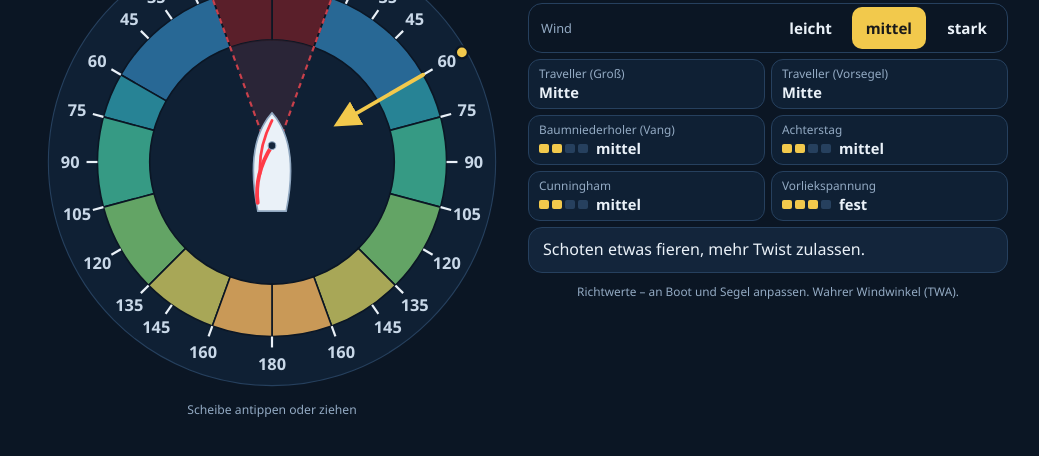
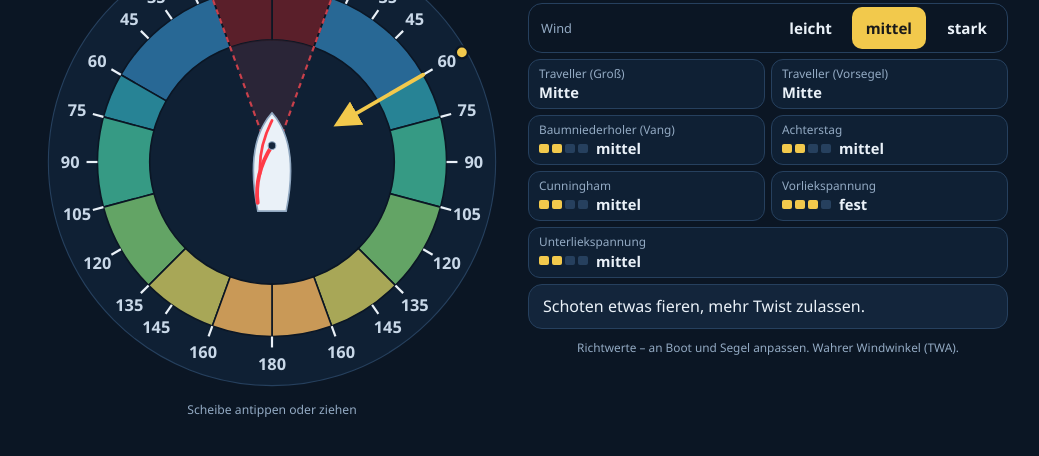
Before and after one commit to trimarinus/trimdisk, a plain HTML site: page index.html in a window 1280 px wide. Shown: the part 132-588 px from the top of the page, without its empty margins (120-1159 px from the left). Drawn offline with Linux system fonts and the light colour scheme.

Commit message:
Add files via upload

```diff
--- a/index.html
+++ b/index.html
@@ -29,7 +29,7 @@ h1{font-size:1.1rem;line-height:1.2;margin:0;font-weight:700;letter-spacing:.01e
   padding:0 14px;min-width:46px;min-height:40px;cursor:pointer}
 .langs button[aria-pressed="true"]{background:var(--wind);color:#1a1a1a}
 
-#disc{display:block;width:min(100%,max(260px,calc(100vh - 380px)));width:min(100%,max(260px,calc(100svh - 380px)));height:auto;margin:0 auto;touch-action:none;cursor:pointer}
+#disc{display:block;width:min(100%,max(240px,calc(100vh - 430px)));width:min(100%,max(240px,calc(100svh - 430px)));height:auto;margin:0 auto;touch-action:none;cursor:pointer}
 .hint{color:var(--mute);font-size:.76rem;line-height:1.3;text-align:center;margin:0 0 6px}
 .hint.off{visibility:hidden}
 
@@ -136,7 +136,7 @@ de:{
  title:"Trimmscheibe – Winziges Boot", hint:"Scheibe antippen oder ziehen",
  off:"✓ Offline verfügbar", wind:"Wind von", stbd:"Steuerbord", port:"Backbord", boom:"Baumwinkel ca.", none:"Segel killen",
  foot:"Richtwerte – an Boot und Segel anpassen. Wahrer Windwinkel (TWA).",
- cu:"Cunningham", vg:"Baumniederholer (Vang)", bs:"Achterstag", lt:"Vorliekspannung", lv:["lose","leicht","mittel","fest","sehr fest"], tv:"Traveller (Groß)", tw:["Luv","Mitte","Lee"], tn:"Schot regelt", kv:"Traveller (Vorsegel)", kw:["vorn","Mitte","achtern"], kb:"ausgebaumt", wl:"Wind", wv:["leicht","mittel","stark"],
+ cu:"Cunningham", vg:"Baumniederholer (Vang)", bs:"Achterstag", lt:"Vorliekspannung", ul:"Unterliekspannung", lv:["lose","leicht","mittel","fest","sehr fest"], tv:"Traveller (Groß)", tw:["Luv","Mitte","Lee"], tn:"Schot regelt", kv:"Traveller (Vorsegel)", kw:["vorn","Mitte","achtern"], kb:"ausgebaumt", wl:"Wind", wv:["leicht","mittel","stark"],
  nogo:"No-Go-Zone (unter 20°)", z1:"Am Wind", z2:"Hoher Halbwind", z3:"Halbwind", z4:"Raumwind", z5:"Raumschots", z6:"Vorwind",
  t_nogo:"Segel killen, kein Vortrieb. Mindestens auf 20° abfallen.",
  t_z1:"Schoten dicht, Großbaum nahe mittschiffs. Fock dicht. Windfäden am Achterliek sollen gerade nach achtern wehen.",
@@ -149,7 +149,7 @@ hr:{
  title:"Trim-disk – Malešan brod", hint:"Dodirni ili povuci disk",
  off:"✓ Radi bez interneta", wind:"Vjetar s", stbd:"desnog boka", port:"lijevog boka", boom:"Kut boma oko", none:"jedra lepršaju",
  foot:"Orijentacijske vrijednosti – prilagodi brodu i jedrima. Pravi kut vjetra (TWA).",
- cu:"Cunningham", vg:"Vang", bs:"Krmeni štraj", lt:"Zategnutost prednjeg poruba", lv:["opušteno","lagano","srednje","čvrsto","vrlo čvrsto"], tv:"Traveler (glavno jedro)", tw:["prema vjetru","sredina","prema zavjetrini"], tn:"škota regulira", kv:"Klizač (flok)", kw:["naprijed","sredina","prema krmi"], kb:"na tangunu", wl:"Vjetar", wv:["slab","umjeren","jak"],
+ cu:"Cunningham", vg:"Vang", bs:"Krmeni štraj", lt:"Zategnutost prednjeg poruba", ul:"Zategnutost donjeg poruba", lv:["opušteno","lagano","srednje","čvrsto","vrlo čvrsto"], tv:"Traveler (glavno jedro)", tw:["prema vjetru","sredina","prema zavjetrini"], tn:"škota regulira", kv:"Klizač (flok)", kw:["naprijed","sredina","prema krmi"], kb:"na tangunu", wl:"Vjetar", wv:["slab","umjeren","jak"],
  nogo:"No-go zona (ispod 20°)", z1:"U orcu", z2:"Uski poluvjetar", z3:"Poluvjetar", z4:"Široki poluvjetar", z5:"Kosi krmeni vjetar", z6:"Krmeni vjetar",
  t_nogo:"Jedra lepršaju, nema pogona. Okreni od vjetra na najmanje 20°.",
  t_z1:"Škote zategnute, glavno jedro gotovo u osi broda. Flok zategnut. Vunići na zadnjem rubu glavnog jedra trebaju ići ravno prema krmi.",
@@ -162,7 +162,7 @@ sv:{
  title:"Trimskiva – Pyttelilla båten", hint:"Tryck eller dra på skivan",
  off:"✓ Fungerar offline", wind:"Vind från", stbd:"styrbord", port:"babord", boom:"Bomvinkel ca", none:"seglet fladdrar",
  foot:"Riktvärden – anpassa efter båt och segel. Verklig vindvinkel (TWA).",
- cu:"Cunningham", vg:"Bomnedhalare (Vang)", bs:"Akterstag", lt:"Framlikspänning", lv:["löst","lätt","medel","hårt","mycket hårt"], tv:"Travare (storsegel)", tw:["Lovart","Mitten","Lä"], tn:"skotet styr", kv:"Skotvagn (försegel)", kw:["fram","mitten","akter"], kb:"utbommad", wl:"Vind", wv:["svag","måttlig","kraftig"],
+ cu:"Cunningham", vg:"Bomnedhalare (Vang)", bs:"Akterstag", lt:"Framlikspänning", ul:"Underlikspänning", lv:["löst","lätt","medel","hårt","mycket hårt"], tv:"Travare (storsegel)", tw:["Lovart","Mitten","Lä"], tn:"skotet styr", kv:"Skotvagn (försegel)", kw:["fram","mitten","akter"], kb:"utbommad", wl:"Vind", wv:["svag","måttlig","kraftig"],
  nogo:"No-go-zon (under 20°)", z1:"Bidevind", z2:"Hård halvvind", z3:"Halvvind", z4:"Slör", z5:"Hård slör", z6:"Läns",
  t_nogo:"Seglet fladdrar, ingen framdrift. Fall av till minst 20°.",
  t_z1:"Skotar hårt, storseglet nästan midskepps. Förseglet hårt. Vindstrimmor i akterliket ska blåsa rakt akterut.",
@@ -178,6 +178,8 @@ var CU={nogo:[0,0,0],z1:[1,2,4],z2:[1,2,3],z3:[0,1,3],z4:[0,1,2],z5:[0,0,2],z6:[
 var VG={nogo:[0,0,0],z1:[0,1,2],z2:[1,2,3],z3:[2,3,4],z4:[2,3,4],z5:[3,4,4],z6:[3,4,4]};
 /* Vorliekspannung (Luff tension): mehr Wind = straffer, vor dem Wind etwas weniger */
 var LT={nogo:[0,0,0],z1:[2,3,4],z2:[2,3,4],z3:[1,2,3],z4:[1,2,3],z5:[1,2,3],z6:[1,2,2]};
+/* Unterliekspannung (Unterliekstrecker/Outhaul): leicht = bauchig, stark = flach */
+var UL={nogo:[0,0,0],z1:[1,3,4],z2:[1,2,4],z3:[1,2,3],z4:[0,1,3],z5:[0,1,2],z6:[0,0,2]};
 var BS={nogo:[0,0,0],z1:[1,3,4],z2:[1,2,3],z3:[0,1,3],z4:[0,1,2],z5:[0,0,2],z6:[0,0,1]};
 var TR={nogo:[-1,-1,-1],z1:[0,1,2],z2:[1,1,2],z3:[1,1,2],z4:[-1,-1,-1],z5:[-1,-1,-1],z6:[-1,-1,-1]};
 /* Vorsegel-Schlitten: 0 vorn, 1 Mitte, 2 achtern; -1 entfällt, -2 ausgebaumt */
@@ -307,6 +309,7 @@ function draw(){
   h+=mtr(L2.bs,BS[z.k][wind]);                                          /* Achterstag */
   h+=mtr(L2.cu,CU[z.k][wind]);                                          /* Cunningham */
   h+=mtr(L2.lt,LT[z.k][wind]);                                          /* Vorliekspannung */
+  h+=mtr(L2.ul,UL[z.k][wind]);                                          /* Unterliekspannung */
   tr.innerHTML=h;
 }
 
```
